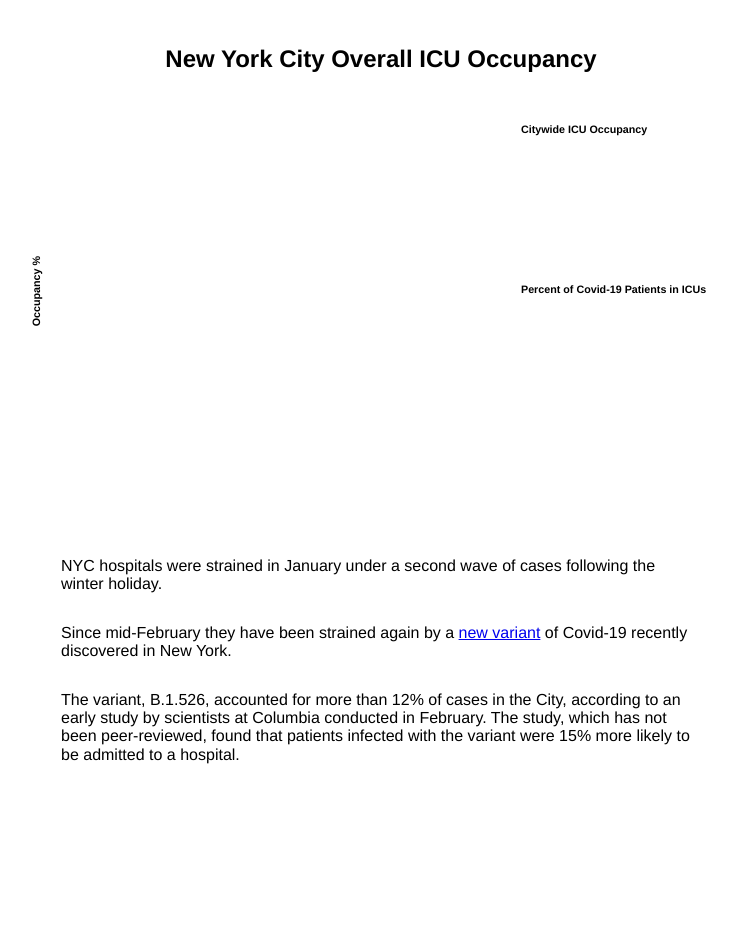
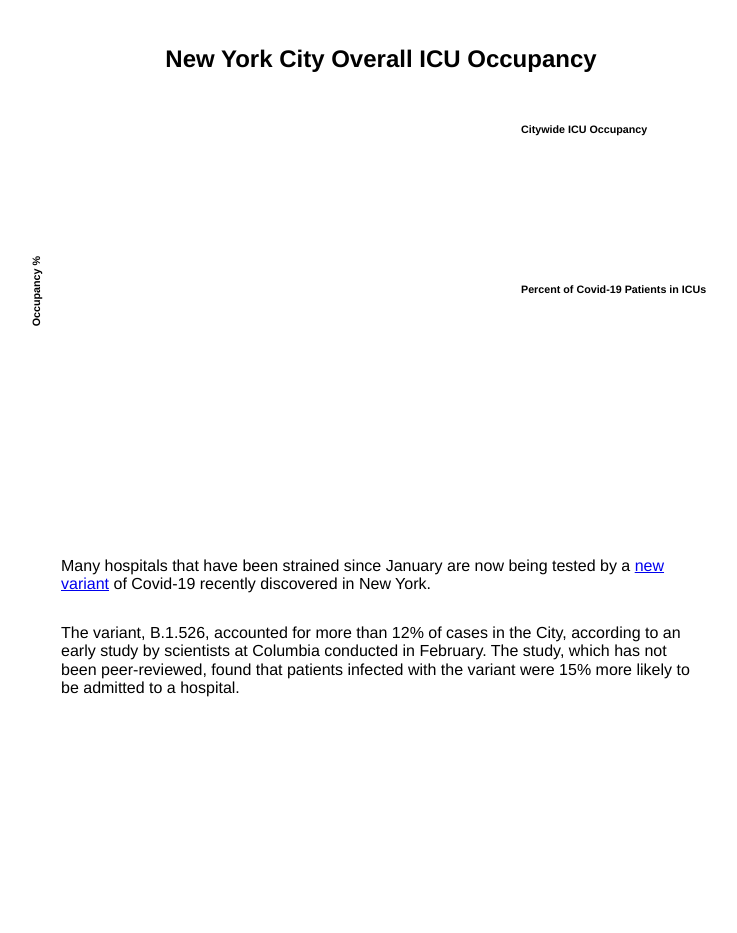
Before and after one commit to lucapowelljournalism/WNYC-ICU-FINAL, a plain HTML site: page index.html in a window 1280 px wide. Shown: the part 1245-2178 px from the top of the page, without its empty margins (259-996 px from the left). After the commit the page ends 2138 px from the top, so only its background shows below. Drawn offline with nearby package versions, Linux system fonts and the light colour scheme; no server answers.

Commit message:
Update index.html

```diff
--- a/index.html
+++ b/index.html
@@ -68,13 +68,8 @@ value='https:&#47;&#47;public.tableau.com&#47;static&#47;images&#47;WN&#47;WNYC-
 
 </div>
 
-<div class="text container">
-    <p>NYC hospitals were strained in January under a second wave of cases following the winter holiday.
-    </p>
-  </div>
-
   <div class="text container">
-    <p>  Since mid-February they have been strained again by a <a href="https://www.nytimes.com/2021/02/24/health/coronavirus-variant-nyc.html">new variant</a> of Covid-19 recently discovered in New York.
+    <p>  Many hospitals that have been strained since January are now being tested by a <a href="https://www.nytimes.com/2021/02/24/health/coronavirus-variant-nyc.html">new variant</a> of Covid-19 recently discovered in New York.
     </p>
   </div>
 
```
